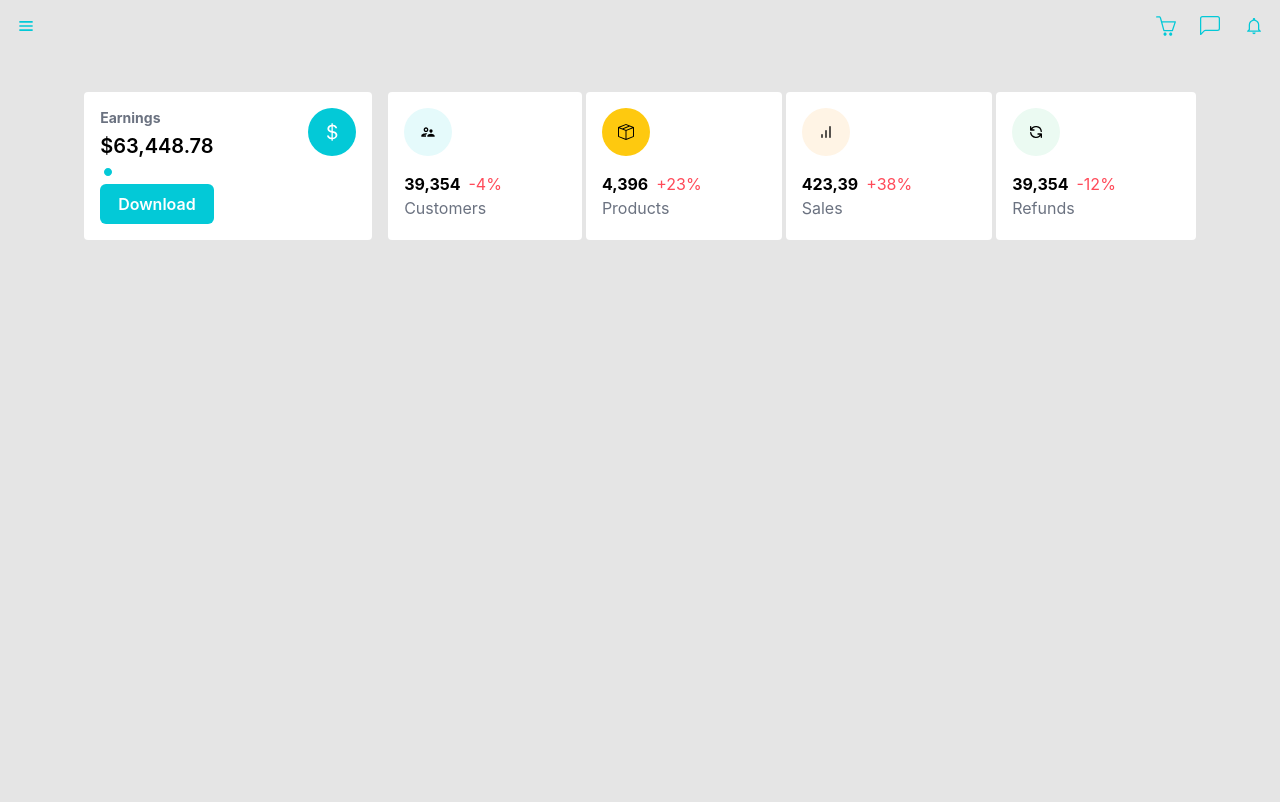
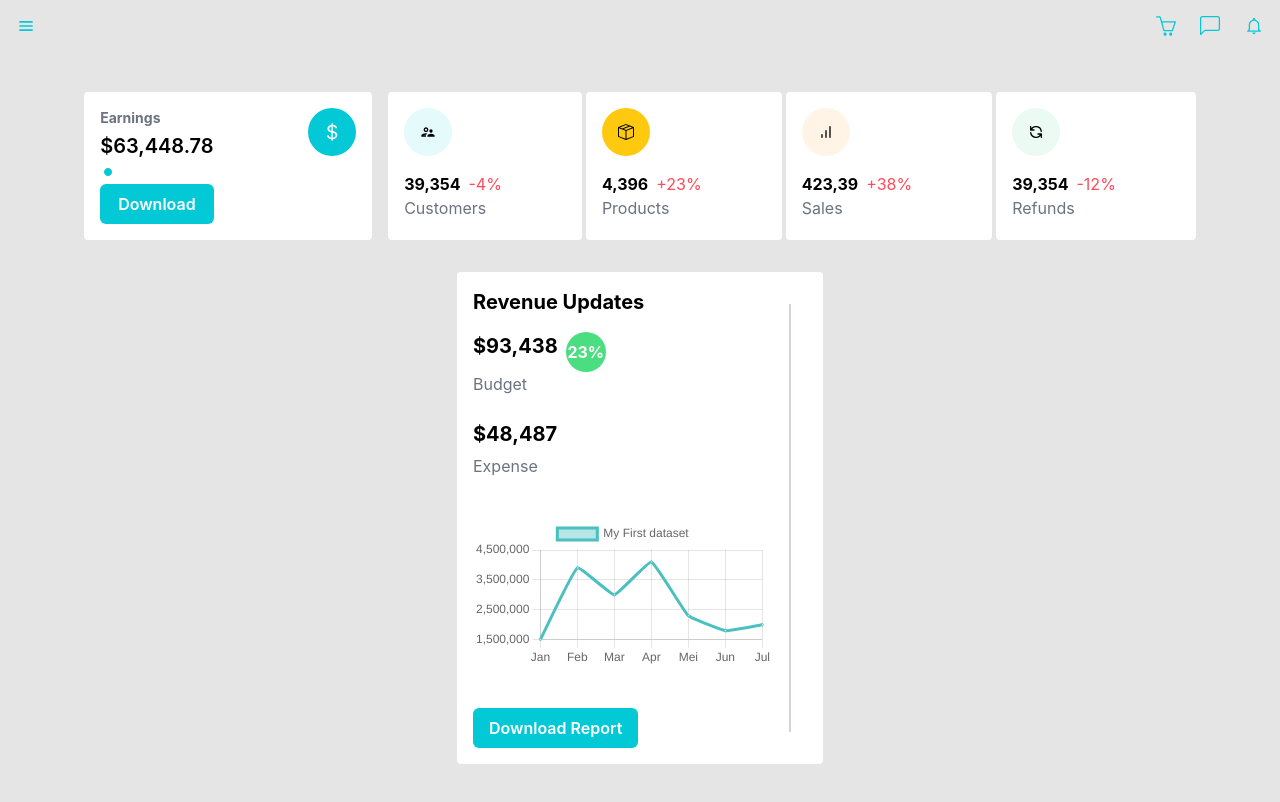
Before and after one commit to M-AminM/Dashboard, a React (Create React App) app: page / in a window 1280 px wide. Built offline with nearby package versions, Linux system fonts and the light colour scheme; the HTML template or start-up script is replaced by a standard one.

Commit message:
Ecommerece style

```diff
--- a/package.json
+++ b/package.json
@@ -10,7 +10,9 @@
     "@types/node": "^16.18.3",
     "@types/react": "^18.0.25",
     "@types/react-dom": "^18.0.9",
+    "chart.js": "^4.0.1",
     "react": "^18.2.0",
+    "react-chartjs-2": "^5.0.1",
     "react-dom": "^18.2.0",
     "react-icons": "^4.6.0",
     "react-router-dom": "^6.4.3",
--- a/src/components/Ecommerce/Ecommerce.tsx
+++ b/src/components/Ecommerce/Ecommerce.tsx
@@ -2,12 +2,37 @@ import React from "react";
 import { GoPrimitiveDot } from "react-icons/go";
 import { BsCurrencyDollar } from "react-icons/bs";
 import Button from "../Button/Button";
-import { earningData } from "../../data/dummy";
+import { earningData, data, lineOptions } from "../../data/dummy";
+import { Line } from "react-chartjs-2";
+import { Chart, ArcElement } from "chart.js";
+import {
+  Chart as ChartJS,
+  CategoryScale,
+  LinearScale,
+  PointElement,
+  LineElement,
+  Title,
+  Tooltip,
+  Filler,
+  Legend,
+} from "chart.js";
 
 const Ecommerce = () => {
+  Chart.register(ArcElement);
+  ChartJS.register(
+    CategoryScale,
+    LinearScale,
+    PointElement,
+    LineElement,
+    Title,
+    Tooltip,
+    Filler,
+    Legend
+  );
+
   return (
-    <section className="p-10 flex justify-center items-center">
-      <div className="flex gap-4">
+    <section className="p-10 flex justify-center items-center flex-col">
+      <div className="flex gap-4 md:flex-col pb-8">
         <div className="bg-white w-72 p-4 rounded">
           <div className="flex justify-between">
             <div className="flex flex-col gap-1">
@@ -21,7 +46,7 @@ const Ecommerce = () => {
             </div>
           </div>
         </div>
-        <div className="flex gap-1">
+        <div className="flex gap-1 md:flex-col">
           {earningData.map((data) => {
             return (
               <div className="bg-white rounded pl-4 py-4 pr-20 flex flex-col gap-4">
@@ -44,6 +69,35 @@ const Ecommerce = () => {
           })}
         </div>
       </div>
+
+      <div className="bg-white p-4 rounded flex">
+        <div>
+          <h1 className="font-bold text-xl pb-4">Revenue Updates</h1>
+          <div className="flex flex-col gap-6">
+            <div>
+              <div className="flex gap-2">
+                <h2 className="text-xl font-bold">$93,438</h2>
+                <div className="bg-green rounded-full w-10 h-10 flex justify-center items-center">
+                  <span className="font-bold text-white">23%</span>
+                </div>
+              </div>
+              <span className="text-gray">Budget</span>
+            </div>
+            <div className="flex flex-col gap-1.5">
+              <h2 className="text-xl font-bold">$48,487</h2>
+              <span className="text-gray">Expense</span>
+            </div>
+          </div>
+          <div className="py-10">
+            <Line data={data} options={lineOptions} />
+          </div>
+          <Button text="Download Report" />
+        </div>
+
+        <div className="m-4" style={{borderLeft: "2px solid rgb(209 213 219)"}}></div>
+
+
+      </div>
     </section>
   );
 };
--- a/src/data/dummy.tsx
+++ b/src/data/dummy.tsx
@@ -136,3 +136,70 @@ export const earningData = [
     pcColor: 'red-600',
   },
 ];
+
+export const data: any = {
+  labels: ["Jan", "Feb", "Mar", "Apr", "Mei", "Jun", "Jul"],
+  datasets: [
+    {
+      label: "My First dataset",
+      fill: false,
+      lineTension: 0.1,
+      backgroundColor: "rgba(75,192,192,0.4)",
+      borderColor: "rgba(75,192,192,1)",
+      borderCapStyle: "butt",
+      borderDash: [],
+      borderDashOffset: 0.0,
+      borderJoinStyle: "miter",
+      pointBorderColor: "rgba(75,192,192,1)",
+      pointBackgroundColor: "#fff",
+      pointBorderWidth: 1,
+      pointHoverRadius: 5,
+      pointHoverBackgroundColor: "rgba(75,192,192,1)",
+      pointHoverBorderColor: "rgba(220,220,220,1)",
+      pointHoverBorderWidth: 2,
+      pointRadius: 1,
+      pointHitRadius: 10,
+      data: [1500000, 3900000, 3000000, 4100000, 2300000, 1800000, 2000000],
+    },
+  ],
+};
+
+export const lineOptions: any = {
+  scales: {
+    xAxes: [
+      {
+        gridLines: {
+          display: false,
+        },
+      },
+    ],
+    yAxes: [
+      {
+        // stacked: true,
+        gridLines: {
+          display: false,
+        },
+        ticks: {
+          beginAtZero: true,
+          // Return an empty string to draw the tick line but hide the tick label
+          // Return `null` or `undefined` to hide the tick line entirely
+          userCallback(value: any) {
+            // Convert the number to a string and splite the string every 3 charaters from the end
+            value = value.toString();
+            value = value.split(/(?=(?:...)*$)/);
+
+            // Convert the array to a string and format the output
+            value = value.join(".");
+            return `Rp.${value}`;
+          },
+        },
+      },
+    ],
+  },
+  legend: {
+    display: false,
+  },
+  tooltips: {
+    enabled: false,
+  },
+};
--- a/src/index.css
+++ b/src/index.css
@@ -10,7 +10,7 @@ body {
   -webkit-font-smoothing: antialiased;
   -moz-osx-font-smoothing: grayscale;
   background: rgba(0, 0, 0, 0.1);
-  overflow: hidden;
+  /* overflow: hidden; */
 }
 
 ::-webkit-scrollbar {
--- a/tailwind.config.js
+++ b/tailwind.config.js
@@ -10,6 +10,18 @@ module.exports = {
       textGray700: "rgb(55 65 81)",
       gray: "rgb(107 114 128)",
       midBlue: "#03C9D7",
+      green: "rgb(74 222 128)",
+    },
+    screens: {
+      tablet: "640px",
+      // => @media (min-width: 640px) { ... }
+
+      laptop: "1024px",
+      // => @media (min-width: 1024px) { ... }
+
+      desktop: "1280px",
+      // => @media (min-width: 1280px) { ... }
+      md: { max: "991px" },
     },
   },
   plugins: [],
```
Also changed, not shown: 1 other file (tests, documents, lock files or other folders).
